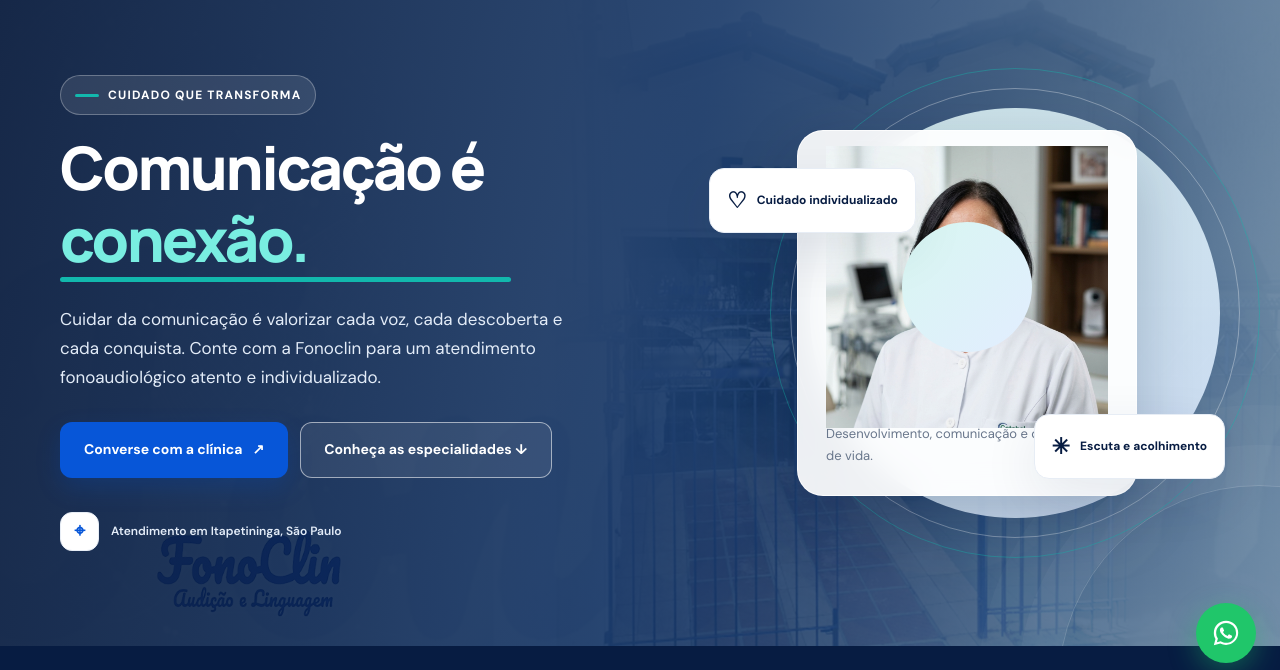
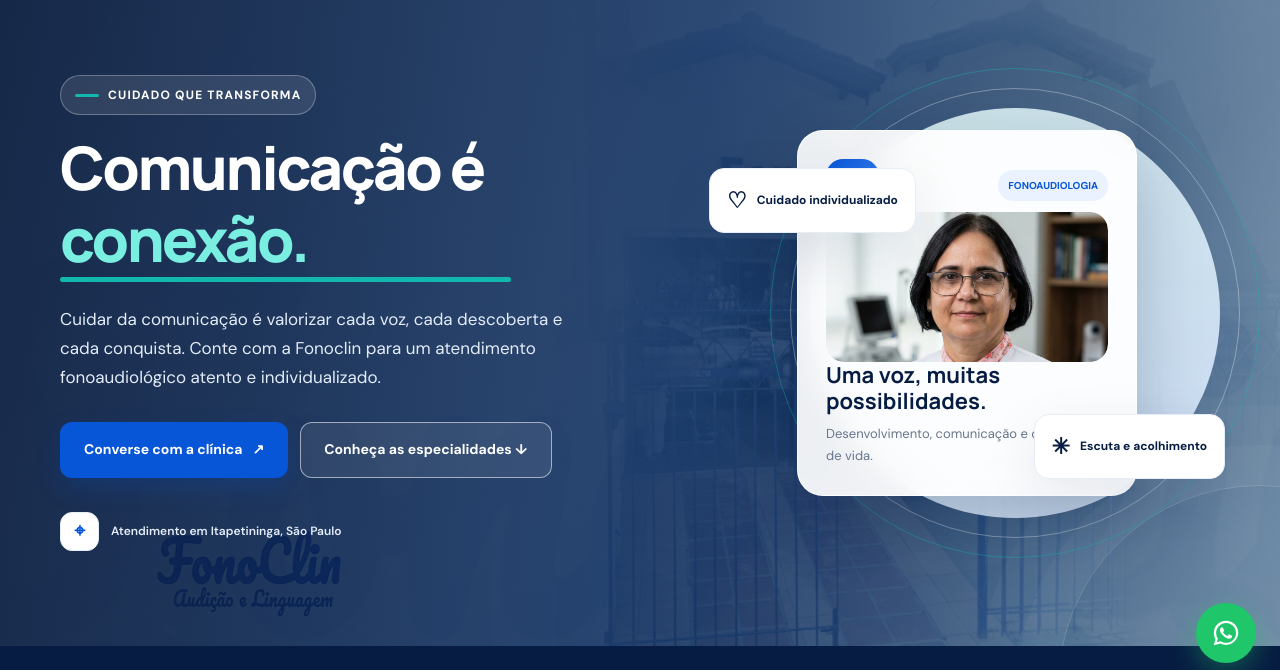
Before and after one commit to gumath121/fonoclin-itapetininga, a plain HTML site: page index.html in a window 1280 px wide. Shown: the part 113-783 px from the top of the page. Drawn offline with Linux system fonts and the light colour scheme.

Commit message:
Update index.html

```diff
--- a/index.html
+++ b/index.html
@@ -471,24 +471,26 @@
       align-items: center;
       justify-content: center;
       height: 150px;
-      color: var(--blue);
-      font-size: 100px;
       position: relative;
+      overflow: hidden;
+      border-radius: 18px;
     }
 
     .hero-card-art::before {
-      content: "";
-      position: absolute;
-      width: 130px;
-      height: 130px;
-      background: linear-gradient(135deg, #d8f7f1, #e2edff);
-      border-radius: 50%;
-    }
-
-    .hero-card-art span {
+      display: none;
+    }
+
+    .hero-card-art .hero-doctor-photo {
+      display: block;
       position: relative;
       z-index: 1;
-    }
+      width: 100%;
+      height: 100%;
+      object-fit: cover;
+      object-position: center 25%;
+      border-radius: 18px;
+    }
+
 
     .hero-card h3 {
       color: var(--blue-dark);
```
